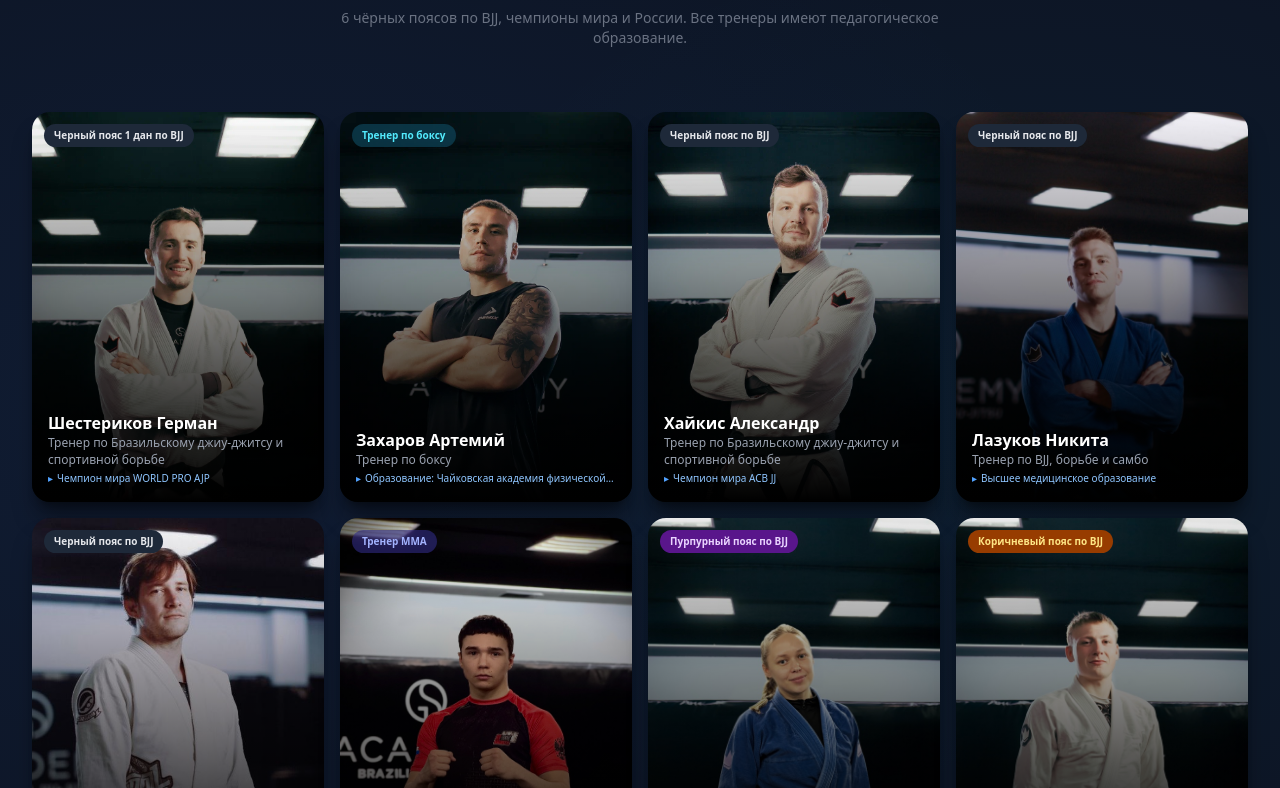
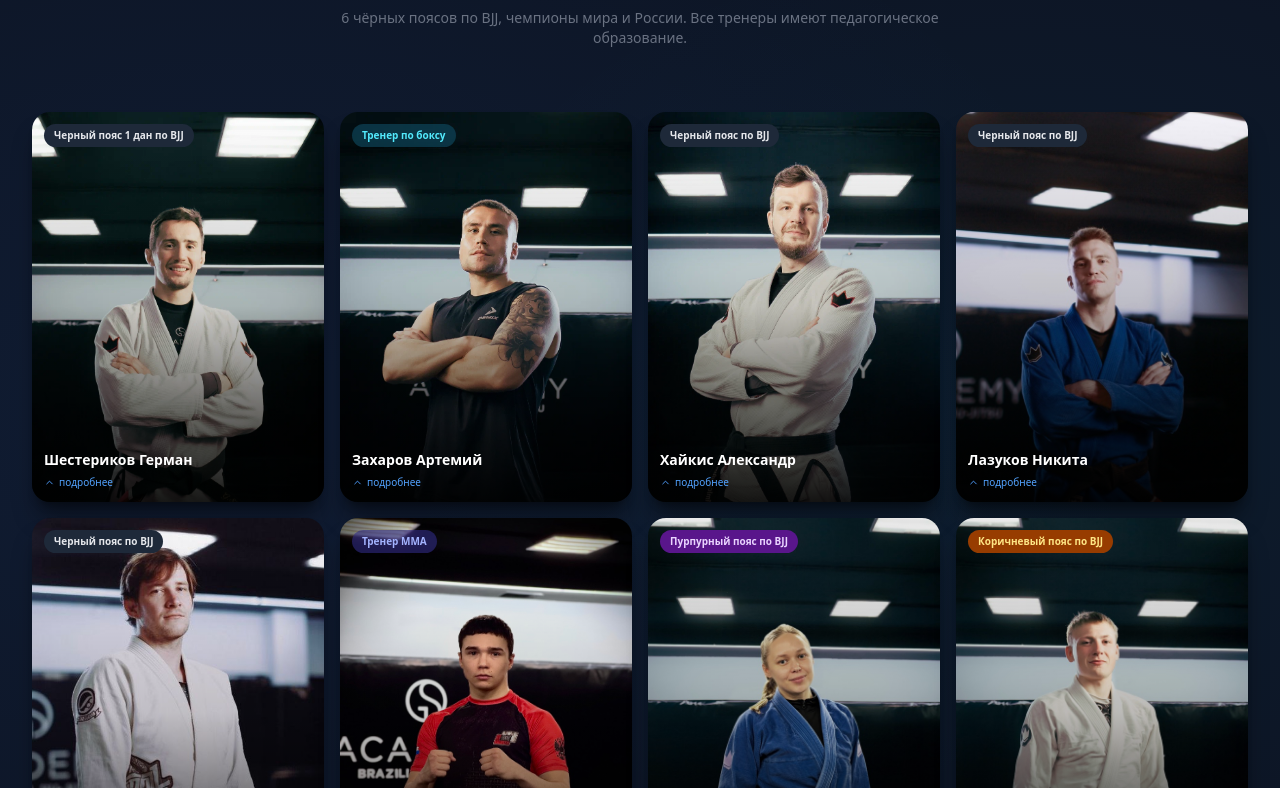
Before and after one commit to german9827387/bjj59-site, a Next.js app: page / in a window 1280 px wide. Shown: the part 2572-3360 px from the top of the page. Built offline with nearby package versions, Linux system fonts and the light colour scheme.

Commit message:
feat: trainer cards → bottom drawer UX

```diff
--- a/components/Trainers.tsx
+++ b/components/Trainers.tsx
@@ -1,95 +1,124 @@
 "use client";
 import { useState } from "react";
 import Image from "next/image";
+import { X, ChevronUp } from "lucide-react";
 import trainersJson from "@/data/trainers.json";
 import Reveal from "./Reveal";
 import LeadModal from "./LeadModal";
 
 const trainers = trainersJson;
-
 type Trainer = (typeof trainersJson)[0];
 
-function TrainerCard({ trainer, i, onRecord }: { trainer: Trainer; i: number; onRecord: () => void }) {
+// ─── Bottom sheet с деталями тренера ────────────────────────────────────────
+function TrainerSheet({ trainer, onClose, onRecord }: { trainer: Trainer; onClose: () => void; onRecord: () => void }) {
+  return (
+    <div className="fixed inset-0 z-[90] flex items-end" onClick={(e) => e.target === e.currentTarget && onClose()}>
+      {/* backdrop */}
+      <div className="absolute inset-0 bg-black/60 backdrop-blur-sm" onClick={onClose} />
+
+      <div className="relative w-full bg-[#0d1525] border-t border-white/10 rounded-t-3xl shadow-2xl max-h-[80dvh] flex flex-col">
+        {/* drag handle */}
+        <div className="flex justify-center pt-3 pb-2 shrink-0">
+          <div className="w-10 h-1 rounded-full bg-white/20" />
+        </div>
+
+        <div className="overflow-y-auto px-5 pb-8 pt-2">
+          {/* Header */}
+          <div className="flex items-center gap-4 mb-5">
+            {trainer.image ? (
+              <div className="relative w-16 h-16 rounded-2xl overflow-hidden shrink-0">
+                <Image src={trainer.image} alt={trainer.name} fill className="object-cover object-top" sizes="64px" />
+              </div>
+            ) : (
+              <div className={`w-16 h-16 rounded-2xl shrink-0 bg-gradient-to-br ${trainer.beltGradient} flex items-center justify-center`}>
+                <span className="text-white/40 text-xl font-black">{trainer.name.split(" ").map((n) => n[0]).join("")}</span>
+              </div>
+            )}
+            <div>
+              <span className={`text-[10px] font-bold px-2.5 py-1 rounded-full ${trainer.beltBadge} inline-block mb-1`}>{trainer.belt}</span>
+              <h3 className="text-white font-black text-lg leading-tight">{trainer.name}</h3>
+              <p className="text-gray-400 text-xs leading-snug mt-0.5">{trainer.role}</p>
+            </div>
+            <button onClick={onClose} className="ml-auto w-8 h-8 rounded-full border border-white/10 flex items-center justify-center text-gray-500 hover:text-white transition-colors shrink-0">
+              <X size={14} />
+            </button>
+          </div>
+
+          {/* Achievements */}
+          <ul className="space-y-2.5 mb-6">
+            {trainer.achievements.map((a) => (
+              <li key={a} className="flex items-start gap-2.5 text-sm text-gray-300">
+                <span className="text-blue-400 shrink-0 mt-0.5">▸</span>
+                {a}
+              </li>
+            ))}
+          </ul>
+
+          <button
+            onClick={() => { onClose(); onRecord(); }}
+            className="w-full bg-gradient-to-r from-blue-600 to-cyan-500 text-white font-black py-3.5 rounded-2xl text-sm active:scale-95 transition-transform"
+          >
+            Записаться к {trainer.name.split(" ")[0]}
+          </button>
+        </div>
+      </div>
+    </div>
+  );
+}
+
+// ─── Карточка тренера ─────────────────────────────────────────────────────────
+function TrainerCard({ trainer, i, onOpen }: { trainer: Trainer; i: number; onOpen: () => void }) {
   const initials = trainer.name.split(" ").map((n) => n[0]).join("");
   const hasImage = !!trainer.image;
-  const [tapped, setTapped] = useState(false);
-
-  const handleTap = () => setTapped((v) => !v);
 
   return (
     <Reveal delay={i * 60}>
       <div
-        className="relative rounded-2xl overflow-hidden group cursor-pointer shadow-xl shadow-black/40"
+        className="relative rounded-2xl overflow-hidden cursor-pointer shadow-xl shadow-black/40 active:scale-[0.97] transition-transform duration-150"
         style={{ aspectRatio: "3/4" }}
-        onClick={handleTap}
+        onClick={onOpen}
       >
         {hasImage ? (
           <Image
             src={trainer.image}
             alt={trainer.name}
             fill
-          className="absolute inset-0 object-cover object-top group-hover:scale-105 transition-transform duration-700"
+            className="absolute inset-0 object-cover object-top"
             sizes="(max-width: 640px) 50vw, (max-width: 1024px) 33vw, 25vw"
             loading="lazy"
           />
         ) : (
           <div className={`absolute inset-0 bg-gradient-to-br ${trainer.beltGradient}`}>
-          <div
-            className="absolute inset-0 opacity-[0.06]"
-            style={{
-              backgroundImage: "repeating-linear-gradient(45deg, #fff 0, #fff 1px, transparent 0, transparent 50%)",
-              backgroundSize: "12px 12px",
-            }}
-          />
-          <span className="absolute bottom-6 left-6 text-8xl font-black text-white/10 select-none leading-none">
-            {initials}
-          </span>
+            <span className="absolute bottom-6 left-6 text-8xl font-black text-white/10 select-none leading-none">{initials}</span>
           </div>
         )}
 
-      <div className="absolute inset-0 bg-gradient-to-t from-black via-black/50 to-transparent" />
+        {/* Gradient */}
+        <div className="absolute inset-0 bg-gradient-to-t from-black/90 via-black/20 to-transparent" />
 
+        {/* Belt badge */}
         <span className={`absolute top-3 left-3 text-[10px] font-bold px-2.5 py-1 rounded-full ${trainer.beltBadge} z-10`}>
           {trainer.belt}
         </span>
 
-      {/* Static bottom info — скрыто при hover (десктоп) и при tap (мобилка) */}
-      <div className={`absolute bottom-0 left-0 right-0 p-3 sm:p-4 z-10 transition-opacity duration-300 ${tapped ? "opacity-0" : "opacity-100"} group-hover:opacity-0`}>
-        <h3 className="text-white font-black text-sm sm:text-base leading-tight">{trainer.name}</h3>
-        <p className="text-gray-400 text-[10px] sm:text-xs mt-0.5 leading-snug">{trainer.role}</p>
-        {trainer.achievements[0] && (
-          <p className="text-blue-300 text-[10px] mt-1 leading-snug line-clamp-1">
-            <span className="text-blue-400 mr-1">▸</span>{trainer.achievements[0]}
-          </p>
-        )}
+        {/* Name + tap hint */}
+        <div className="absolute bottom-0 left-0 right-0 p-3 z-10">
+          <h3 className="text-white font-black text-sm leading-tight">{trainer.name}</h3>
+          <div className="flex items-center gap-1 mt-1.5">
+            <ChevronUp size={11} className="text-blue-400" />
+            <span className="text-blue-400 text-[10px] font-medium">подробнее</span>
           </div>
-
-      {/* Achievements overlay — показывается при hover (десктоп) и при tap (мобилка) */}
-      <div className={`absolute inset-0 z-20 flex flex-col justify-end p-4 transition-opacity duration-300 bg-gradient-to-t from-black/95 via-black/80 to-black/30 ${tapped ? "opacity-100" : "opacity-0"} group-hover:opacity-100`}>
-        <h3 className="text-white font-black text-base leading-tight mb-0.5">{trainer.name}</h3>
-        <p className="text-blue-400 text-[11px] mb-3 leading-snug">{trainer.role}</p>
-        <ul className="space-y-1.5 mb-4">
-          {trainer.achievements.map((a) => (
-            <li key={a} className="text-gray-300 text-xs flex items-start gap-1.5">
-              <span className="text-blue-400 shrink-0 mt-0.5">▸</span>
-              {a}
-            </li>
-          ))}
-        </ul>
-        <button
-          onClick={(e) => { e.stopPropagation(); onRecord(); }}
-          className="block w-full text-center bg-blue-500/20 border border-blue-500/40 text-blue-300 text-xs font-bold py-2 rounded-xl hover:bg-blue-500/30 transition-all active:scale-95"
-        >
-          Записаться
-        </button>
         </div>
       </div>
     </Reveal>
   );
 }
 
+// ─── Секция ───────────────────────────────────────────────────────────────────
 export default function Trainers() {
+  const [activeTrainer, setActiveTrainer] = useState<Trainer | null>(null);
   const [modalOpen, setModalOpen] = useState(false);
+
   return (
     <>
       <section id="trainers" className="relative py-20 lg:py-28 bg-[#0d1525] overflow-hidden">
@@ -117,11 +146,19 @@ export default function Trainers() {
           </div>
           <div className="grid grid-cols-2 sm:grid-cols-3 lg:grid-cols-4 gap-4">
             {trainers.map((trainer, i) => (
-            <TrainerCard key={trainer.name} trainer={trainer} i={i} onRecord={() => setModalOpen(true)} />
+              <TrainerCard key={trainer.name} trainer={trainer} i={i} onOpen={() => setActiveTrainer(trainer)} />
             ))}
           </div>
         </div>
       </section>
+
+      {activeTrainer && (
+        <TrainerSheet
+          trainer={activeTrainer}
+          onClose={() => setActiveTrainer(null)}
+          onRecord={() => setModalOpen(true)}
+        />
+      )}
       <LeadModal isOpen={modalOpen} onClose={() => setModalOpen(false)} />
     </>
   );
```
Lines whose indentation alone changed are shown as unchanged.
